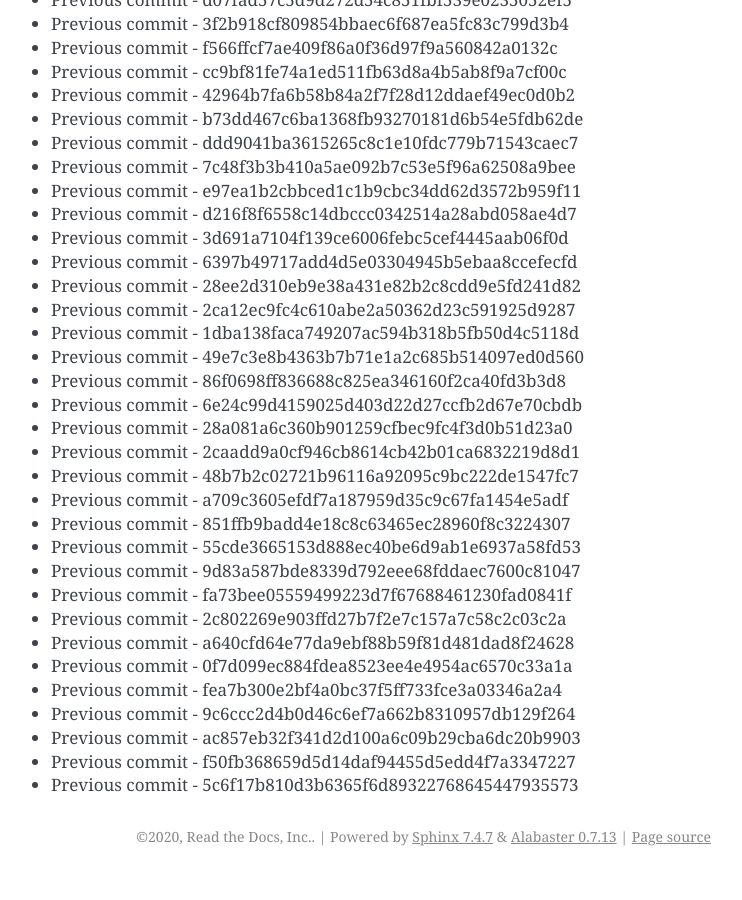
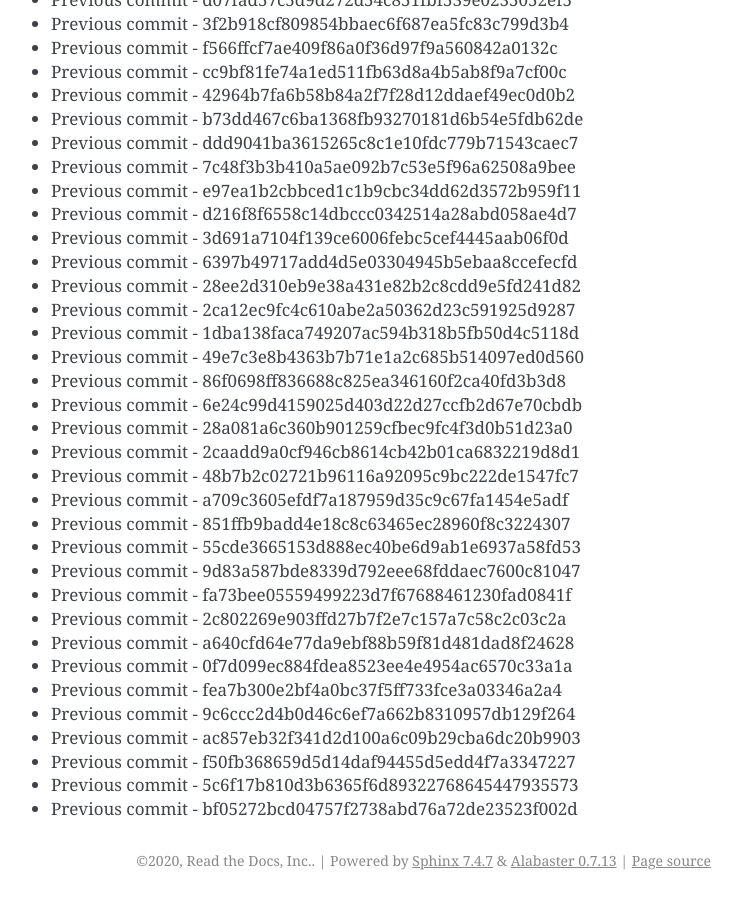
Before and after one commit to readthedocs/rtd-git-stresstest, a Sphinx documentation site: the page built from docs/updates.rst, in a window 1280 px wide and 900 px high, scrolled down 18860 px. Shown: the whole window, without its empty margins (399-1141 px from the left). Built offline with Sphinx 7.4.7, drawn with Linux system fonts in a browser that asks for light colours; before the commit the page ends 19736 px from its top, so only the background shows below that.

Commit message:
Generating commit from previous: bf05272bcd04757f2738abd76a72de23523f002d

```diff
--- a/docs/updates.rst
+++ b/docs/updates.rst
@@ -824,3 +824,4 @@ It can be tested for any performance characteristics.
 * Previous commit - ac857eb32f341d2d100a6c09b29cba6dc20b9903
 * Previous commit - f50fb368659d5d14daf94455d5edd4f7a3347227
 * Previous commit - 5c6f17b810d3b6365f6d89322768645447935573
+* Previous commit - bf05272bcd04757f2738abd76a72de23523f002d
```
